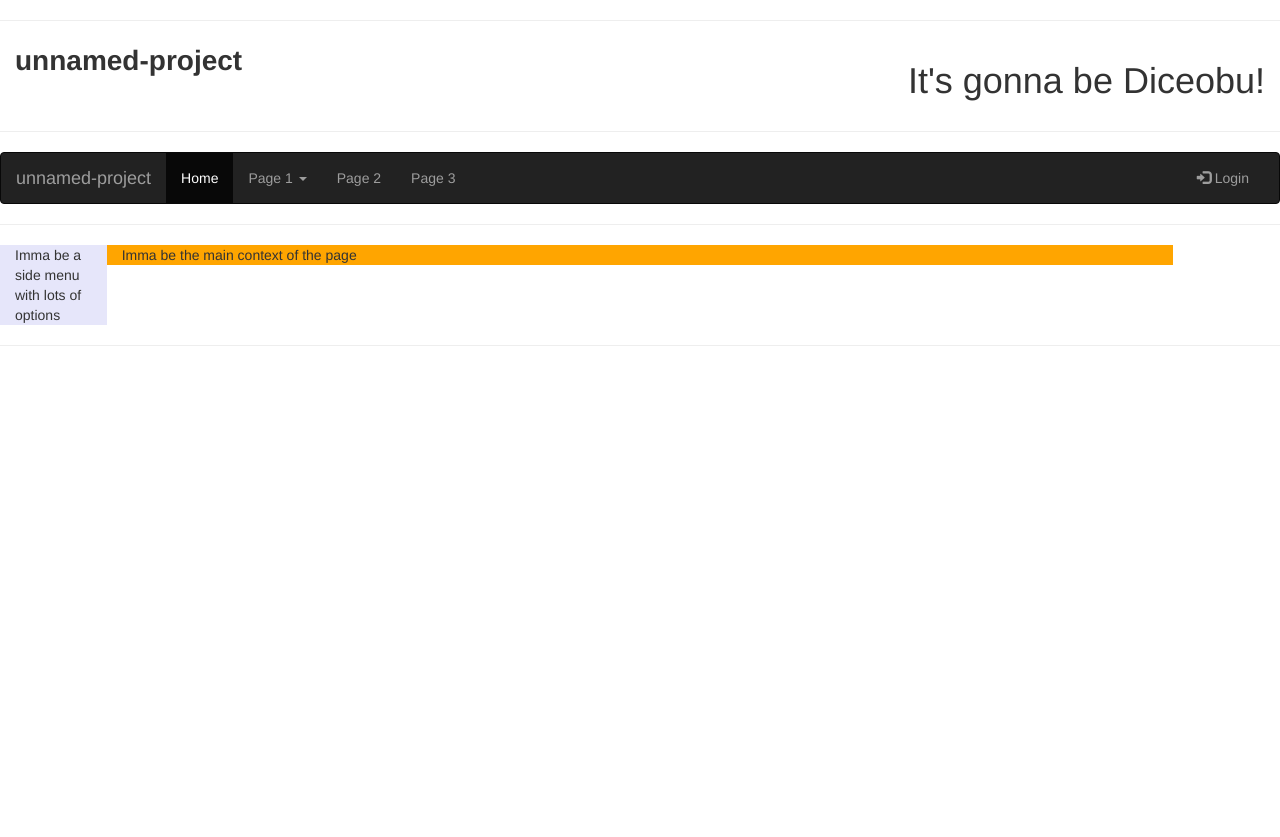
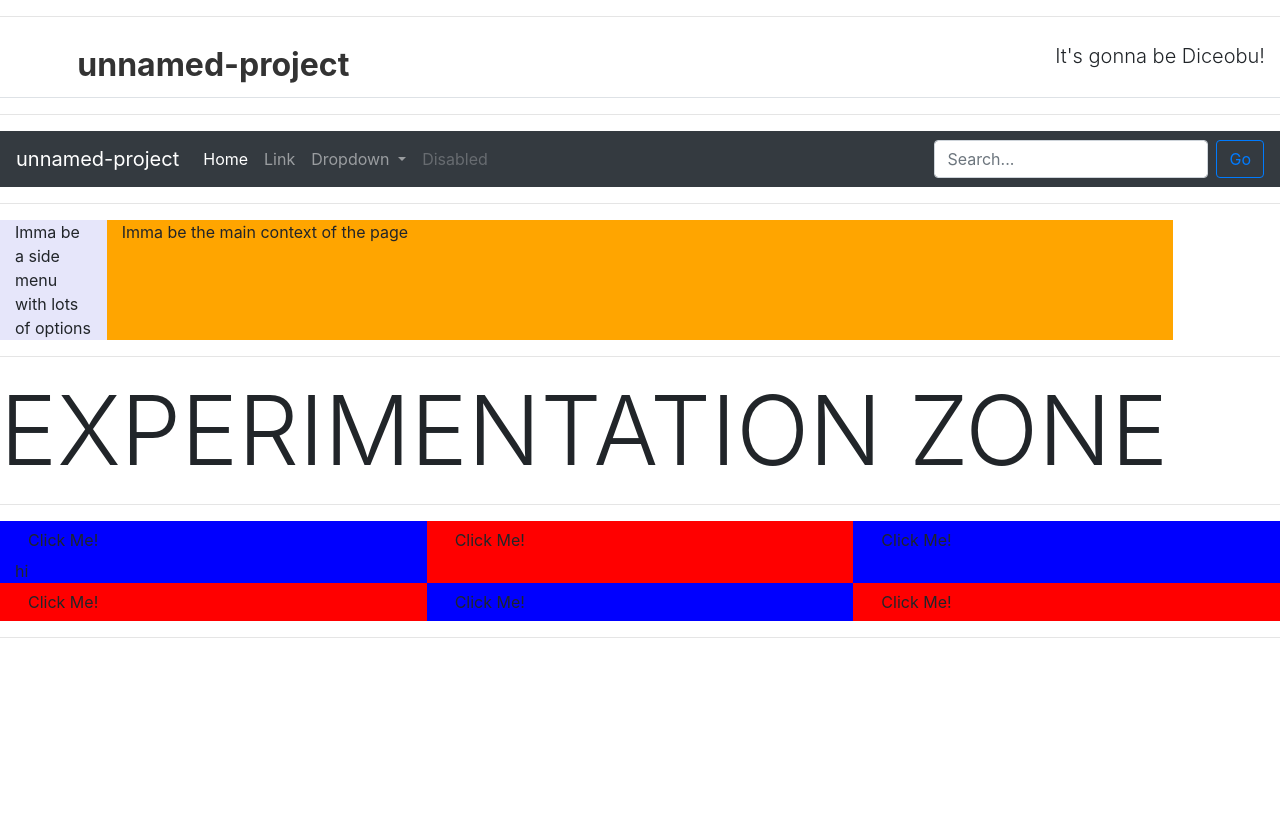
Before and after one commit to diceobu-team/unnamed-project, a PHP site: page /root/index.html in a window 1280 px wide. Shown: the top 837 px of the page. Before the commit the page ends 346 px from the top, so only its background shows below. Run offline with PHP 8.4, Linux system fonts and the light colour scheme.

Commit message:
start over

```diff
--- a/css/index.css
+++ b/css/index.css
@@ -1,41 +1,43 @@
+/* Body */
 body.dt-home {
   background-color:rgb(255, 255, 255);
 }
 
-nav.dt-sticky {
-  position:sticky;
-  top:0;
-  z-index:10;
-}
-
+/* Top Logo Link */
 a.dt-top-home-link:link {
-  font-size:2em;
   text-decoration:none;
   background-color:transparent;
   color: rgb(51, 51, 51);
 }
 
 a.dt-top-home-link:visited {
-  font-size:2em;
   text-decoration: none;
   background-color: transparent;
   color: rgb(51, 51, 51);
 }
 
 a.dt-top-home-link:hover {
-  font-size:2em;
   text-decoration: none;
   background-color: transparent;
   color: rgb(85, 0, 182);
 }
 
 a.dt-top-home-link:active {
-  font-size:2em;
   text-decoration: none;
   background-color: transparent;
   color: rgb(85, 0, 182);
 }
 
-strong.dt-logo-font {
+/* Top Logo */
+.dt-top-logo {
+  text-align:center;
+  font-size:2em;
+  font-weight:bold;
+}
 
+/* Top Logo Quote */
+.dt-top-logo-quote {
+  text-align:right;
 }
+
+/* ################################################################################ EXPERIMENTATION ZONE ################################################################################ */
--- a/root/index.html
+++ b/root/index.html
@@ -13,64 +13,88 @@
   <!-- Internal -->
   <link href="../css/index.css" rel="stylesheet" type="text/css">
   <!-- External -->
-  <link href="https://maxcdn.bootstrapcdn.com/bootstrap/3.4.0/css/bootstrap.min.css" rel="stylesheet" type="text/css">  <!-- Bootstrap css -->
+  <link href="https://maxcdn.bootstrapcdn.com/bootstrap/4.3.1/css/bootstrap.min.css" rel="stylesheet" type="text/css">  <!-- Bootstrap css -->
   <script src="https://ajax.googleapis.com/ajax/libs/jquery/3.4.1/jquery.min.js"></script>  <!-- jQuery Library -->
   <script src="https://cdnjs.cloudflare.com/ajax/libs/popper.js/1.14.7/umd/popper.min.js"></script>  <!-- Popper JS -->
-  <script src="https://maxcdn.bootstrapcdn.com/bootstrap/3.4.0/js/bootstrap.min.js"></script>  <!-- Bootstrap js -->
+  <script src="https://stackpath.bootstrapcdn.com/bootstrap/4.3.1/js/bootstrap.min.js"></script>  <!-- Bootstrap js -->
   <!-- /Dependancies -->
 </head>
-<style></style>
 <body class="dt-home">
 
 <hr/>
 
-<div class="container-fluid">
+<!-- Top Logo -->
+<div class="container-fluid pb-2 mt-4 mb-2 border-bottom">
   <div class="row">
-    <div class="col-lg-3"><a class="dt-top-home-link" href="#"><strong class="dt-logo-font">unnamed-project</strong></strong></a></div>
-    <div class="col-lg-9" style="text-align:right;"><h1 class="display-4">It's gonna be Diceobu!</h1></div>
+    <div class="col-lg-4 dt-top-logo"><a class="dt-top-home-link" href="#">unnamed-project</a></div>
+    <div class="col-lg-8 d-none d-lg-block dt-top-logo-quote lead">It's gonna be Diceobu!</div>
   </div>
 </div>
 
 <hr/>
 
 <!-- Navigation -->
-<nav class="navbar navbar-inverse dt-sticky">
-  <div class="container-fluid">
-    <div class="navbar-header">
-      <button type="button" class="navbar-toggle" data-toggle="collapse" data-target="#myNavbar">
-        <span class="icon-bar"></span>
-        <span class="icon-bar"></span>
-        <span class="icon-bar"></span>
-      </button>
-      <a class="navbar-brand" href="#">unnamed-project</a>
-    </div>
-    <div class="collapse navbar-collapse" id="myNavbar">
-      <ul class="nav navbar-nav">
-        <li class="active"><a href="#">Home</a></li>
-        <li class="dropdown">
-          <a class="dropdown-toggle" data-toggle="dropdown" href="#">Page 1 <span class="caret"></span></a>
-          <ul class="dropdown-menu">
-            <li><a href="#">Page 1-1</a></li>
-            <li><a href="#">Page 1-2</a></li>
-            <li><a href="#">Page 1-3</a></li>
-          </ul>
-        </li>
-        <li><a href="#">Page 2</a></li>
-        <li><a href="#">Page 3</a></li>
-      </ul>
-      <ul class="nav navbar-nav navbar-right">
-        <li><a href="#"><span class="glyphicon glyphicon-log-in"></span> Login</a></li>
-      </ul>
-    </div>
+<nav class="navbar navbar-expand-lg navbar-dark bg-dark sticky-top">
+  <a class="navbar-brand" href="#">unnamed-project</a>
+  <button class="navbar-toggler" type="button" data-toggle="collapse" data-target="#navbarSupportedContent" aria-controls="navbarSupportedContent" aria-expanded="false" aria-label="Toggle navigation">
+    <span class="navbar-toggler-icon"></span>
+  </button>
+  <div class="collapse navbar-collapse" id="navbarSupportedContent">
+    <ul class="navbar-nav mr-auto">
+      <li class="nav-item active">
+        <a class="nav-link" href="#">Home <span class="sr-only">(current)</span></a>
+      </li>
+      <li class="nav-item">
+        <a class="nav-link" href="#">Link</a>
+      </li>
+      <li class="nav-item dropdown">
+        <a class="nav-link dropdown-toggle" href="#" id="navbarDropdown" role="button" data-toggle="dropdown" aria-haspopup="true" aria-expanded="false">
+          Dropdown
+        </a>
+        <div class="dropdown-menu" aria-labelledby="navbarDropdown">
+          <a class="dropdown-item" href="#">Action</a>
+          <a class="dropdown-item" href="#">Another action</a>
+          <div class="dropdown-divider"></div>
+          <a class="dropdown-item" href="#">Something else here</a>
+        </div>
+      </li>
+      <li class="nav-item">
+        <a class="nav-link disabled" href="#" tabindex="-1" aria-disabled="true">Disabled</a>
+      </li>
+    </ul>
+    <form class="form-inline my-2 my-lg-0">
+      <input class="form-control mr-sm-2" type="search" placeholder="Search..." aria-label="Search">
+      <button class="btn btn-outline-primary my-2 my-sm-0" type="submit">Go</button>
+    </form>
   </div>
 </nav>
 
 <hr/>
 
+<!-- Main Body -->
 <div class="container-fluid">
   <div class="row">
     <div class="col-lg-1" style="background-color:lavender;">Imma be a side menu with lots of options</div>
     <div class="col-lg-10" style="background-color:orange;">Imma be the main context of the page</div>
+  </div>
+</div>
+
+<hr/>
+
+<!--############################################################################### EXPERIMENTATION ZONE ################################################################################-->
+<h1 class="display-1">EXPERIMENTATION ZONE</h1>
+
+<hr/>
+
+<!-- Extra Content -->
+<div class="container-fluid">
+  <div class="row">
+    <div class="col-xs-6 col-md-4" style="background-color:blue;"><button class="btn">Click Me!</button><br/>hi</div>
+    <div class="col-xs-6 col-md-4" style="background-color:red;"><button class="btn">Click Me!</button></div>
+    <div class="col-xs-6 col-md-4" style="background-color:blue;"><button class="btn">Click Me!</button></div>
+    <div class="col-xs-6 col-md-4" style="background-color:red;"><button class="btn">Click Me!</button></div>
+    <div class="col-xs-6 col-md-4" style="background-color:blue;"><button class="btn">Click Me!</button></div>
+    <div class="col-xs-6 col-md-4" style="background-color:red;"><button class="btn">Click Me!</button></div>
   </div>
 </div>
 
```
